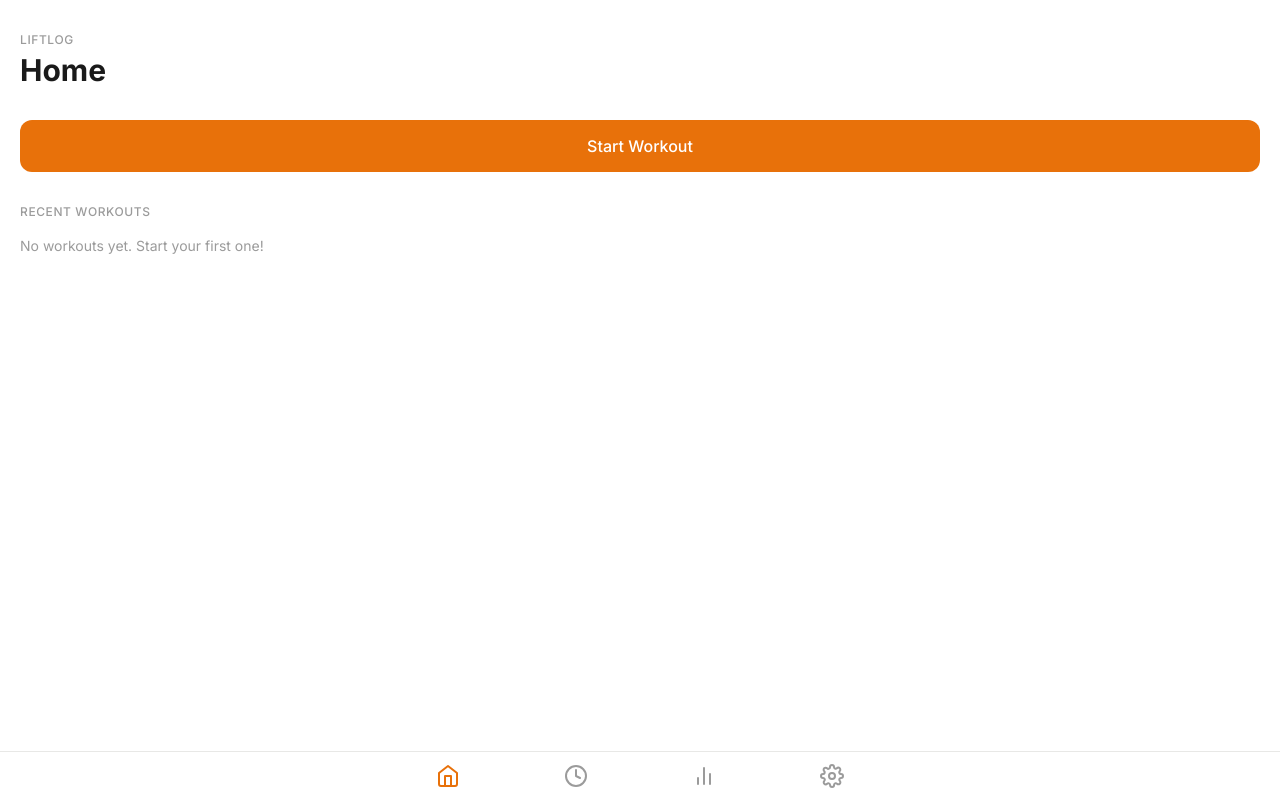
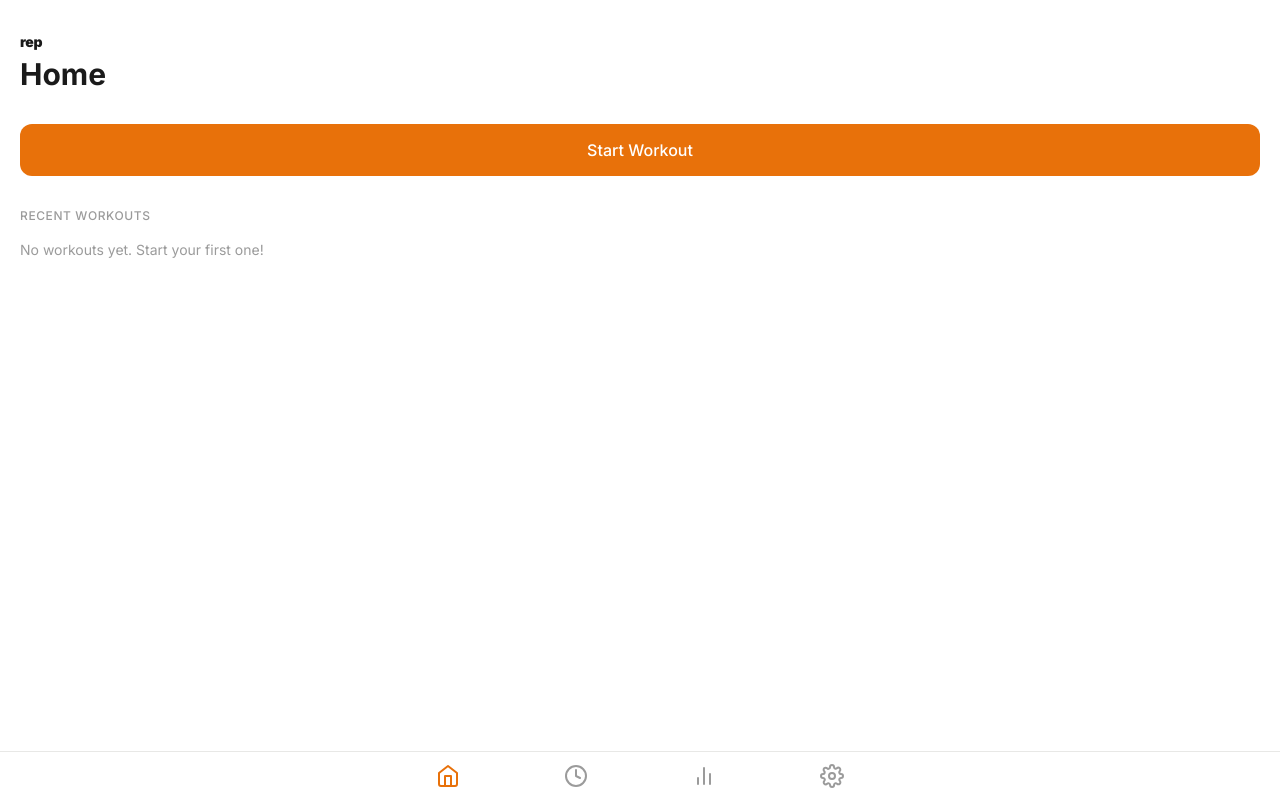
Before and after one commit to keeper92/liftlog, a Next.js app: page /dashboard in a window 1280 px wide. Built offline with nearby package versions, Linux system fonts and the light colour scheme; no server answers.

Commit message:
Rename app from LiftLog to rep
Lowercase, chunky font-black branding across all pages,
metadata, and PWA manifest.

Co-Authored-By: Claude Opus 4.5 <noreply@anthropic.com>

```diff
--- a/src/app/(app)/dashboard/page.tsx
+++ b/src/app/(app)/dashboard/page.tsx
@@ -64,7 +64,7 @@ export default function DashboardPage() {
 
   return (
     <div className="px-5 pt-8 pb-4">
-      <p className="text-xs font-medium text-text-muted uppercase tracking-wider">LiftLog</p>
+      <p className="text-sm font-black text-text tracking-tight">rep</p>
       <h1 className="text-3xl font-bold mt-1 mb-8">Home</h1>
 
       {isActive ? (
--- a/src/app/(app)/history/page.tsx
+++ b/src/app/(app)/history/page.tsx
@@ -49,7 +49,7 @@ export default function HistoryPage() {
 
   return (
     <div className="px-5 pt-8 pb-20">
-      <p className="text-xs font-medium text-text-muted uppercase tracking-wider">LiftLog</p>
+      <p className="text-sm font-black text-text tracking-tight">rep</p>
       <h1 className="text-3xl font-bold mt-1 mb-8">History</h1>
 
       {loading ? (
--- a/src/app/(app)/progress/page.tsx
+++ b/src/app/(app)/progress/page.tsx
@@ -103,7 +103,7 @@ export default function ProgressPage() {
 
   return (
     <div className="px-5 pt-8 pb-20">
-      <p className="text-xs font-medium text-text-muted uppercase tracking-wider">LiftLog</p>
+      <p className="text-sm font-black text-text tracking-tight">rep</p>
       <h1 className="text-3xl font-bold mt-1 mb-8">Progress</h1>
 
       {exercises.length === 0 ? (
--- a/src/app/(app)/settings/page.tsx
+++ b/src/app/(app)/settings/page.tsx
@@ -28,7 +28,7 @@ export default function SettingsPage() {
 
   return (
     <div className="px-5 pt-8 pb-4">
-      <p className="text-xs font-medium text-text-muted uppercase tracking-wider">LiftLog</p>
+      <p className="text-sm font-black text-text tracking-tight">rep</p>
       <h1 className="text-3xl font-bold mt-1 mb-8">Settings</h1>
 
       <div className="space-y-4">
--- a/src/app/(auth)/login/page.tsx
+++ b/src/app/(auth)/login/page.tsx
@@ -70,7 +70,7 @@ export default function LoginPage() {
   return (
     <div className="p-8">
       <div className="mb-8 text-center">
-        <h1 className="text-3xl font-bold text-text">LiftLog</h1>
+        <h1 className="text-3xl font-black text-text tracking-tight">rep</h1>
         <p className="mt-2 text-text-secondary">Sign in to your account</p>
       </div>
 
--- a/src/app/(auth)/register/page.tsx
+++ b/src/app/(auth)/register/page.tsx
@@ -70,7 +70,7 @@ export default function RegisterPage() {
   return (
     <div className="p-8">
       <div className="mb-8 text-center">
-        <h1 className="text-3xl font-bold text-text">LiftLog</h1>
+        <h1 className="text-3xl font-black text-text tracking-tight">rep</h1>
         <p className="mt-2 text-text-secondary">Create your account</p>
       </div>
 
--- a/src/app/layout.tsx
+++ b/src/app/layout.tsx
@@ -9,14 +9,14 @@ const inter = Inter({
 });
 
 export const metadata: Metadata = {
-  title: 'LiftLog',
+  title: 'rep',
   description: 'Track your workouts',
   appleWebApp: {
     capable: true,
     statusBarStyle: 'default',
-    title: 'LiftLog',
+    title: 'rep',
   },
-  applicationName: 'LiftLog',
+  applicationName: 'rep',
 };
 
 export const viewport: Viewport = {
```
Also changed, not shown: public/manifest.json.
